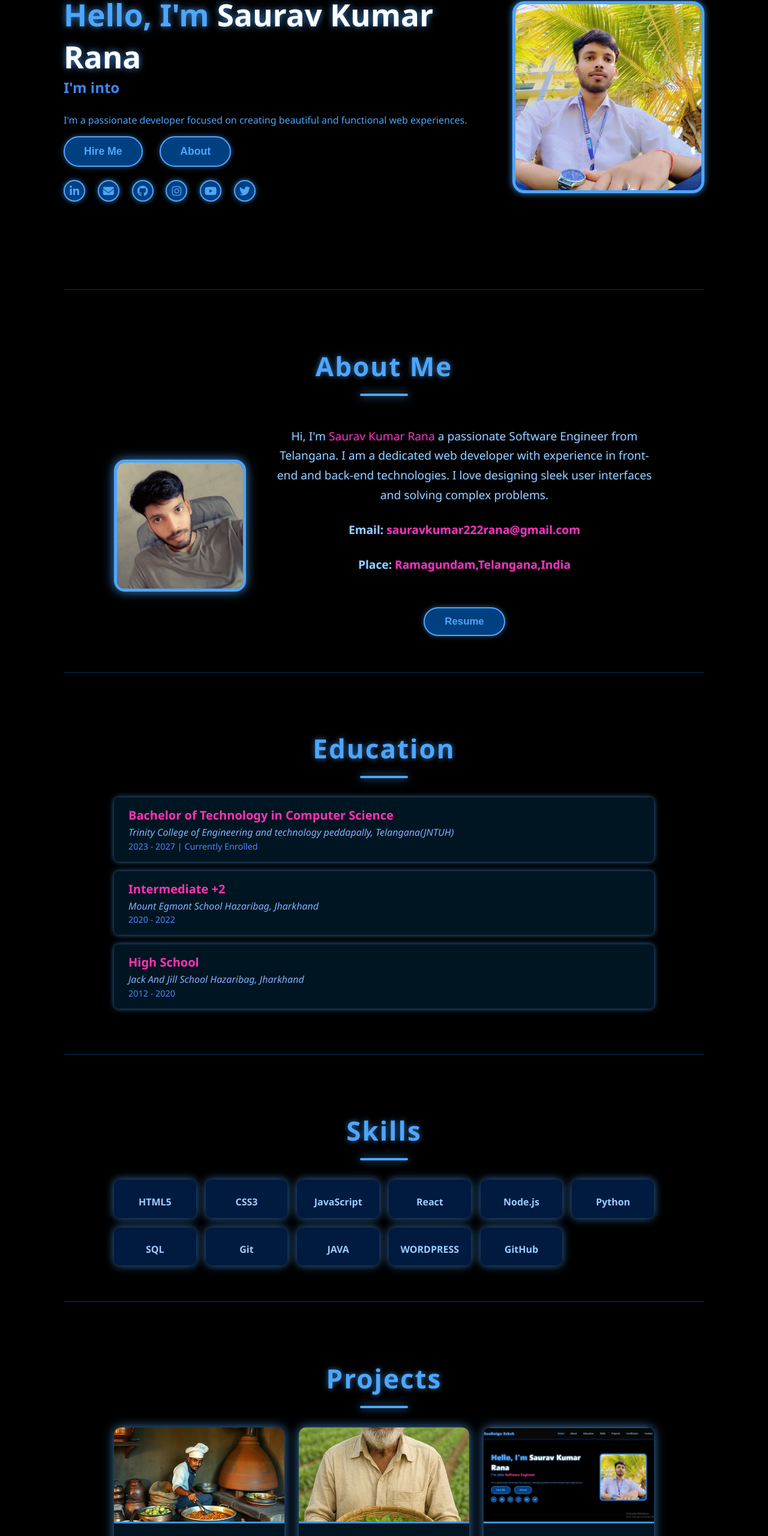
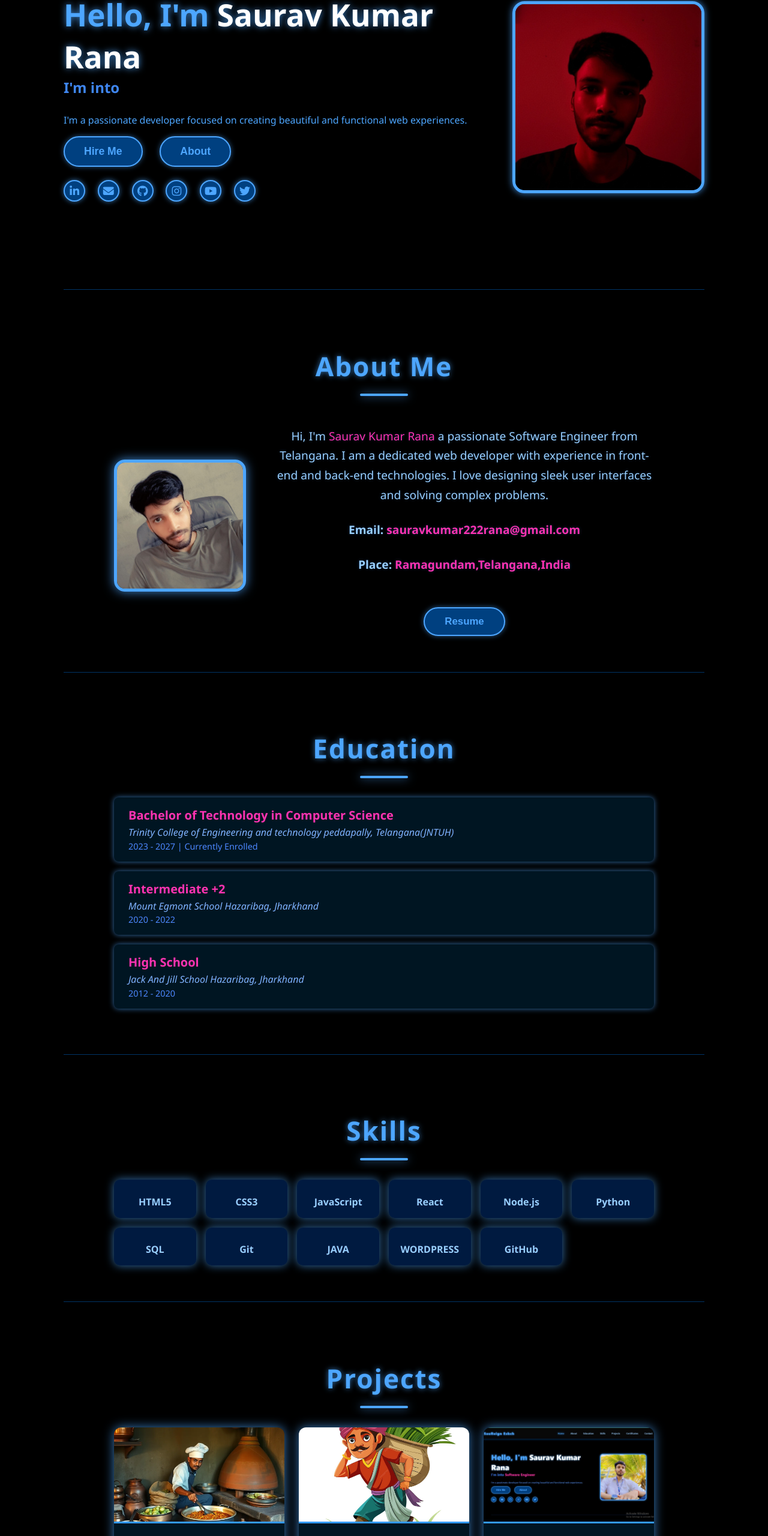
Before and after one commit to SauravKumarRana1/portfolio, a plain HTML site: page index.html in a window 1280 px wide. Shown: the part 237-2797 px from the top of the page at 60% size. Drawn offline with Linux system fonts and the light colour scheme.

Commit message:
Update index.html

```diff
--- a/index.html
+++ b/index.html
@@ -732,7 +732,7 @@
         </div>
       </div>
       <div class="photo-frame" tabindex="0" aria-label="Photo of Your Name">
-        <img src="b.jpg" alt="Portrait of Your Name" />
+        <img src="sau.jpg" alt="Portrait of Your Name" />
       </div>
     </div>
   </section>
@@ -810,7 +810,7 @@
         </div>
       </article>
       <article class="project-card">
-        <img class="project-img" src="d.jpg" alt="Project 2 screenshot" />
+        <img class="project-img" src="l.jpg" alt="Project 2 screenshot" />
         <div class="project-content">
           <h3 class="project-title">FarmAssist🌱</h3>
           <p class="project-desc">FarmAssist is a digital companion for farmers. It helps detect crop diseases with photos, gives weather forecasts, checks soil health, shows real-time market prices, and provides farming tutorials in local languages.</p>
```
